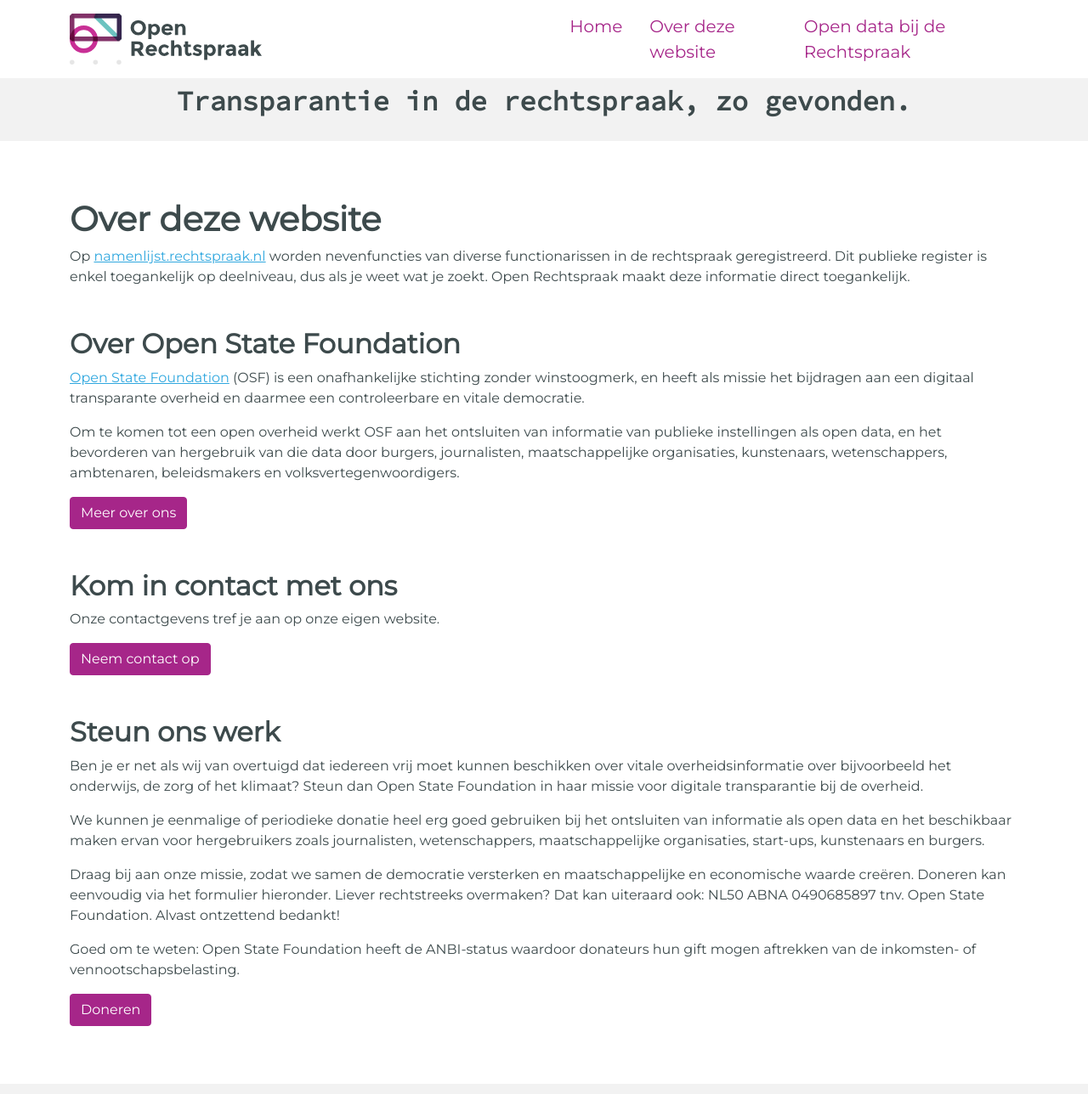
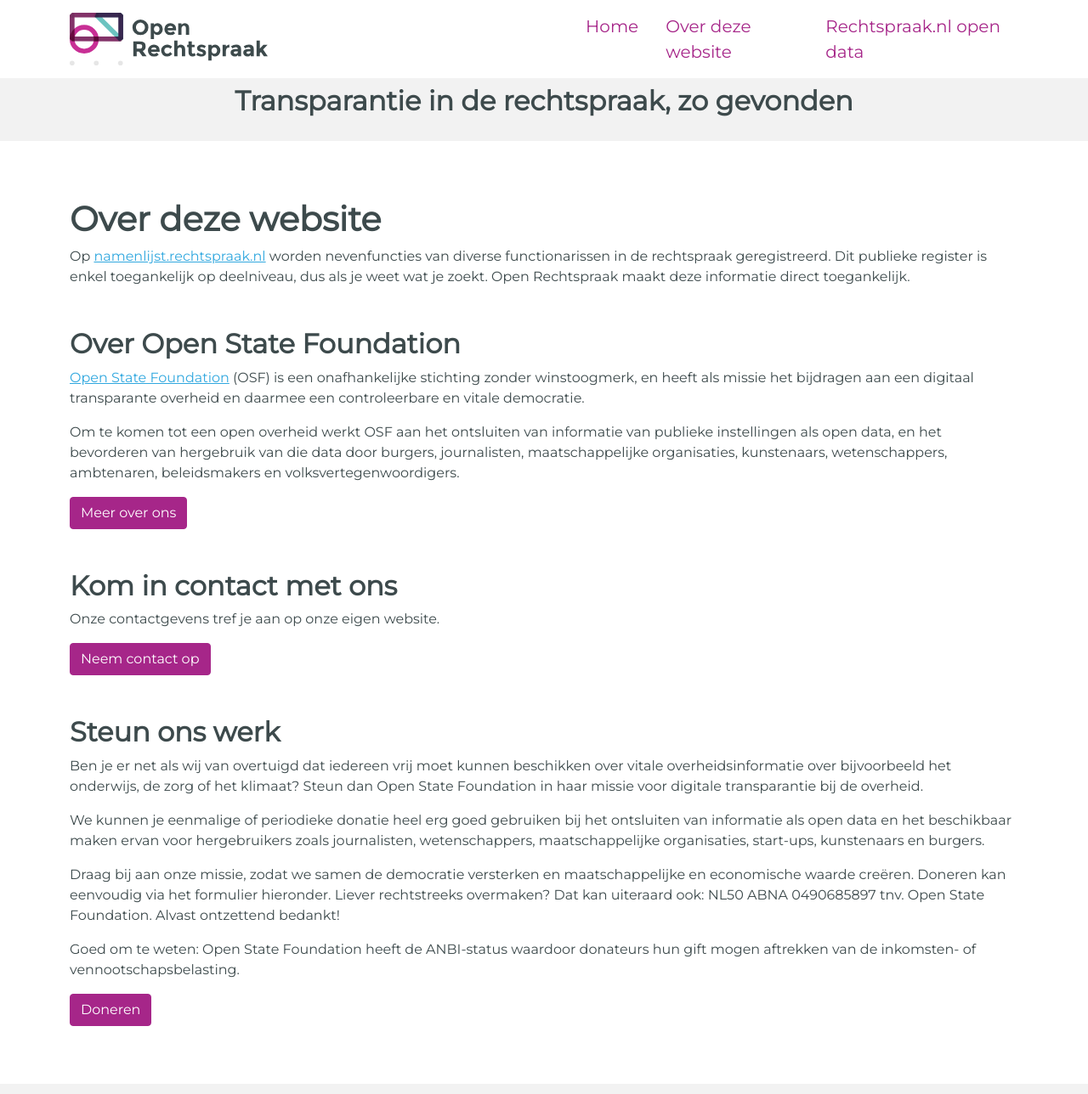
Before and after one commit to openstate/open-rechtspraak, a Flask app: page /about in a window 1280 px wide. Shown: the top 1288 px of the page at 85% size. Run offline with Flask 2, Linux system fonts and the light colour scheme; style sheets or scripts are compiled from the project's sources.

Commit message:
Small changes to text and links

```diff
--- a/app/templates/pages/about.html
+++ b/app/templates/pages/about.html
@@ -3,7 +3,7 @@
 
 {% block content %}
   <h1>Over deze website</h1>
-  <p>Op <a href="{{ url_for('redirect.rechtspraak_search') }}">namenlijst.rechtspraak.nl</a> worden nevenfuncties van diverse functionarissen in de rechtspraak geregistreerd. Dit
+  <p>Op <a href="{{ url_for('redirect.rechtspraak_search') }}" target="_blank" rel="noopener">namenlijst.rechtspraak.nl</a> worden nevenfuncties van diverse functionarissen in de rechtspraak geregistreerd. Dit
     publieke register is enkel toegankelijk op deelniveau, dus als je weet wat je zoekt. Open Rechtspraak maakt deze
     informatie direct toegankelijk.</p>
 
--- a/app/templates/partials/_footer.html
+++ b/app/templates/partials/_footer.html
@@ -2,7 +2,7 @@
   <div class="container">
     <div class="row">
       <div class="col-12 col-sm-6 mb-3 d-flex d-sm-block justify-content-center">
-        <a href="/">
+        <a href="https://openstate.eu/">
           <img class="img-responsive" src="/static/dist/images/Open_State_Foundation_logo_tagline_nl_transparent.svg"
                alt="Open State Foundation logo met tagline 'open data, transparante samenleving'">
         </a>
--- a/app/templates/partials/_lead.html
+++ b/app/templates/partials/_lead.html
@@ -2,7 +2,7 @@
   <div class="container">
     <div class="row header">
       <div class="col-12">
-        <h2 class="font-body text-center">Transparantie in de rechtspraak, zo gevonden.</h2>
+        <h2 class="text-center">Transparantie in de rechtspraak, zo gevonden</h2>
       </div>
     </div>
   </div>
--- a/app/templates/partials/_nav.html
+++ b/app/templates/partials/_nav.html
@@ -13,8 +13,7 @@
         <li class="nav-item me-3 mt-3 mt-lg-0"><a class="nav-link fs-5" href="{{ url_for('base.index') }}">Home</a></li>
         <li class="nav-item me-3"><a class="nav-link fs-5" href="{{ url_for('base.about') }}">Over deze website</a></li>
         <li class="nav-item"><a class="nav-link fs-5"
-                                     href="{{ url_for('redirect.rechtspraak_open_data') }}">Open data bij
-          de Rechtspraak</a></li>
+                                     href="{{ url_for('redirect.rechtspraak_open_data') }}" target="_blank" rel="noopener">Rechtspraak.nl open data</a></li>
       </ul>
     </div>
   </div>
--- a/app/templates/person/detail.html
+++ b/app/templates/person/detail.html
@@ -12,7 +12,7 @@
     </div>
     <div class="col-sm-4">
       <a class="btn btn-primary float-sm-end"
-         href="{{ url_for('redirect.rechtspraak_persoon', id=person.rechtspraak_id) }}">Bekijk
+         href="{{ url_for('redirect.rechtspraak_persoon', id=person.rechtspraak_id) }}" target="_blank" rel="noopener">Bekijk
         op rechtspraak.nl</a>
     </div>
   </div>
@@ -131,7 +131,7 @@
           <div class="card mb-3">
             <div class="card-body">
               <a class="btn btn-secondary btn-sm float-sm-end"
-                 href="{{ url_for('redirect.rechtspraak_uitspraak', ecli=verdict.ecli) }}"><i
+                 href="{{ url_for('redirect.rechtspraak_uitspraak', ecli=verdict.ecli) }}" target="_blank" rel="noopener"><i
                       class="fas fa-eye"></i></a>
               <h5>{{ verdict.ecli }}</h5>
               <span>{{ verdict.issued|date }}</span>
--- a/assets/styles/common/_variables.scss
+++ b/assets/styles/common/_variables.scss
@@ -42,5 +42,5 @@
 //## Font, line-height, and color for body text, headings, and more.
 $font-family-title: 'Montserrat', sans-serif !default;
 //** Default monospace fonts for `<code>`, `<kbd>`, and `<pre>`.
-$font-family-monospace: 'Source Code Pro', monospace !default;
+$font-family-monospace: monospace !default;
 $font-family-base: $font-family-title !default;
--- a/assets/styles/main.scss
+++ b/assets/styles/main.scss
@@ -9,4 +9,4 @@
 @import "layouts/_main";
 @import "layouts/_footer";
 
-@import 'https://fonts.googleapis.com/css?family=Montserrat|Source+Code+Pro';
+@import 'https://fonts.googleapis.com/css?family=Montserrat';
```
Also changed, not shown: assets/images/Open_State_Foundation_logo_tagline_nl_transparent.svg (added).
